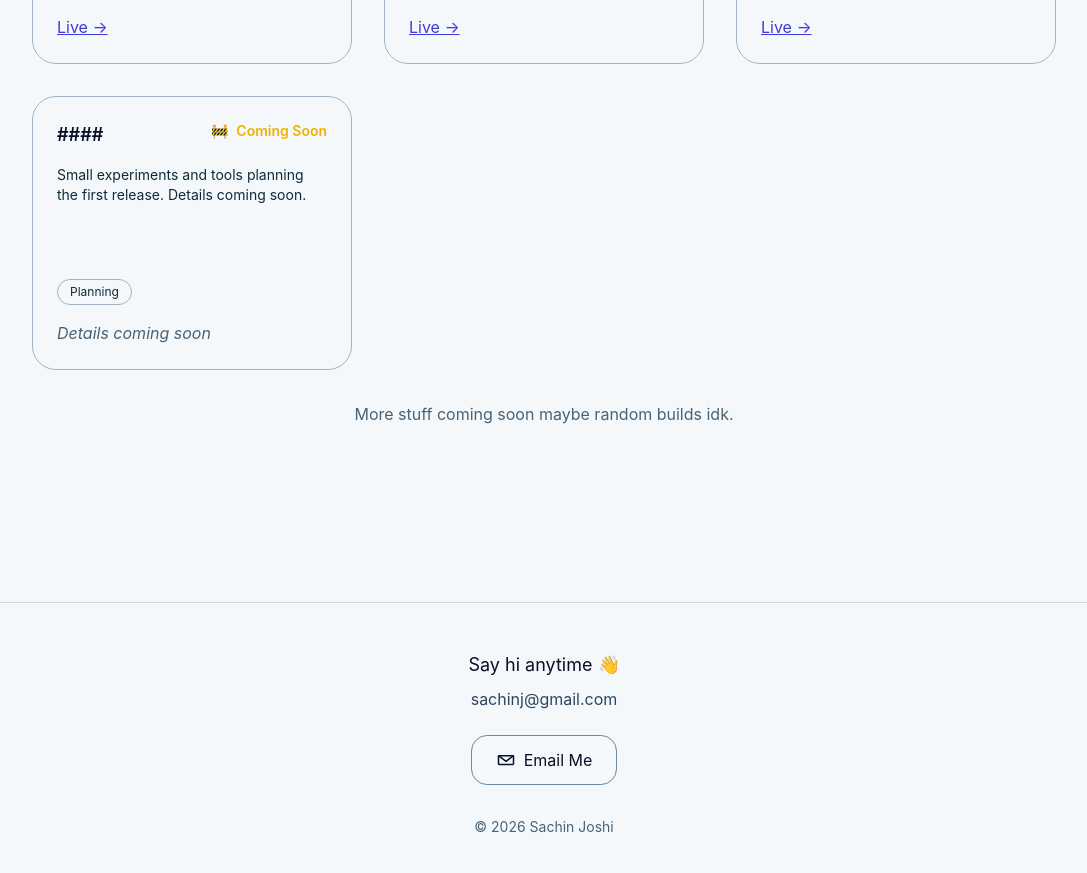
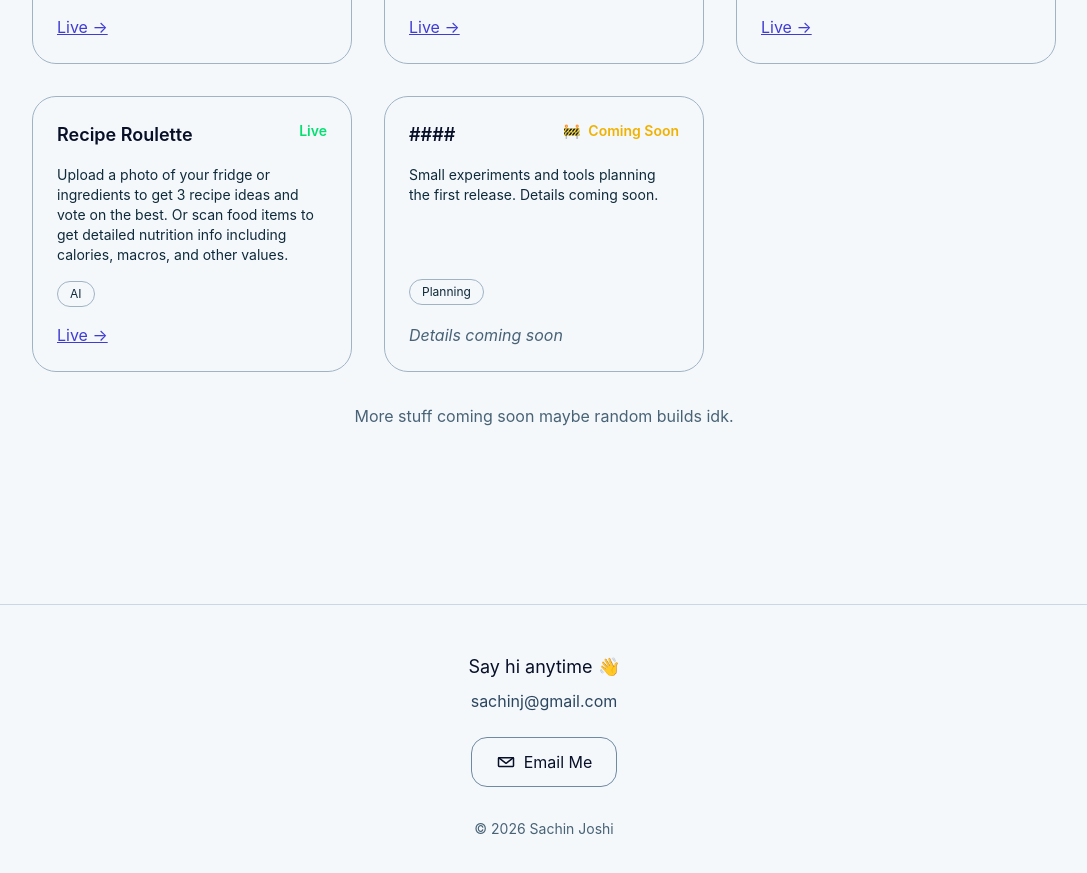
Before and after one commit to sachincodes/portfolio, a Next.js app: page / in a window 1280 px wide. Shown: the part 1600-2473 px from the top of the page, without its empty margins (96-1183 px from the left). Built offline with nearby package versions, Linux system fonts and the light colour scheme; no server answers.

Commit message:
add new link

```diff
--- a/app/page.tsx
+++ b/app/page.tsx
@@ -71,6 +71,14 @@ export default function Home() {
         "A tiny tool that answers “what goes with this?” — check outfits and combinations before you even open the closet.",
       url: "https://wardrobe.shareinroom.cloud",
       tags: ["Experiment"],
+      status: "Live",
+    },
+    {
+      title: "Recipe Roulette",
+      description:
+        "Upload a photo of your fridge or ingredients to get 3 recipe ideas and vote on the best. Or scan food items to get detailed nutrition info including calories, macros, and other values.",
+      url: "https://food.shareinroom.cloud",
+      tags: ["AI"],
       status: "Live",
     },
     // Coming soon / skeleton card
```
